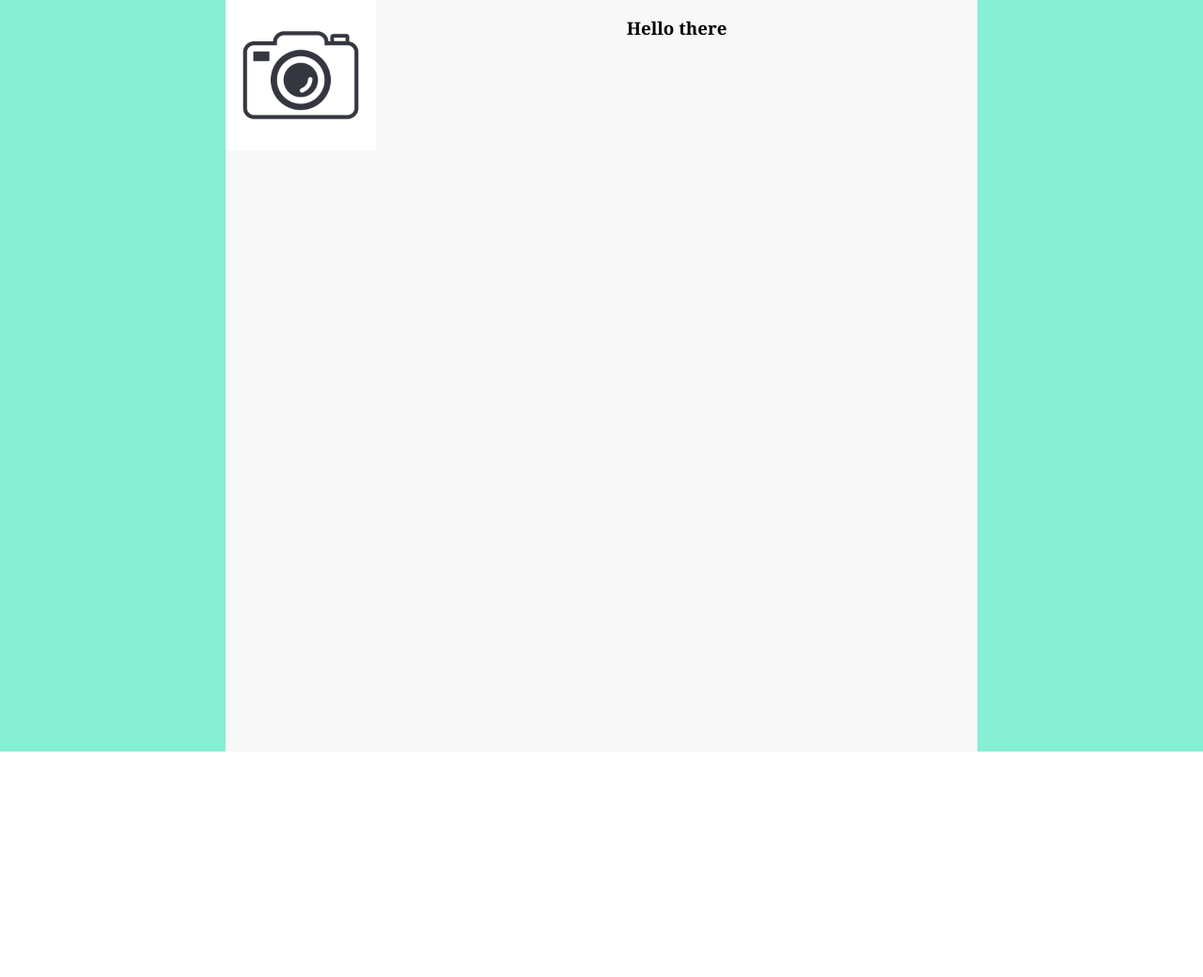
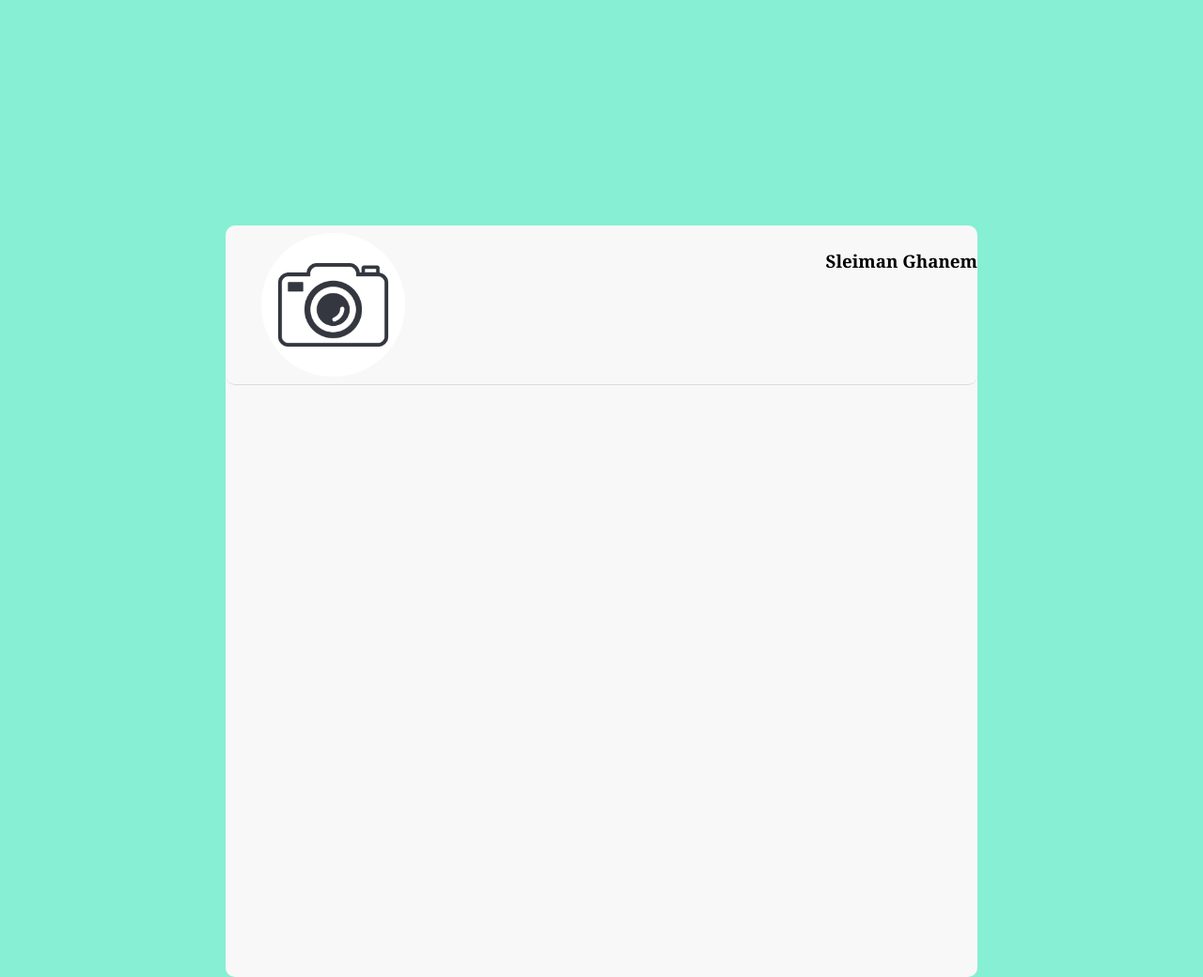
Before and after one commit to SleimanDGhanem/Instagram_like_website, a PHP site: page /html/profile.html in a window 1280 px wide. Shown: the part 38-1078 px from the top of the page at 94% size. Before the commit the page ends 838 px from the top, so only its background shows below. Run offline with PHP 8.4, Linux system fonts and the light colour scheme.

Commit message:
Front End - Created profile picture and name

```diff
--- a/Frontend/css/profile.css
+++ b/Frontend/css/profile.css
@@ -1,7 +1,20 @@
 .image{
-  width:20%;
+  min-width:10%;
+  max-width: 20%;
+  border-radius: 50%;
+}
+.scrolling{
+  border-radius: 10px ;
 }
 .profile{
   display:flex;
   justify-content: space-between;
+  border-bottom: solid 1px #DBDBDB;
+  border-radius: 10px;
+  margin-top: 30vh;
+  padding: 1vh 0 1vh 3vw;
 }
+
+.user{
+  padding-top: vh;
+}
--- a/Frontend/html/profile.html
+++ b/Frontend/html/profile.html
@@ -27,8 +27,7 @@
     <div class="scrolling">
       <div class="profile">
         <img src="../images/template.webp" alt="" class="image">
-        <h3 class="user">Hello there</h3>
-        <p class="bio"></p>
+        <h3 class="user">Sleiman Ghanem</h3>
       </div>
     </div>
   </body>
```
